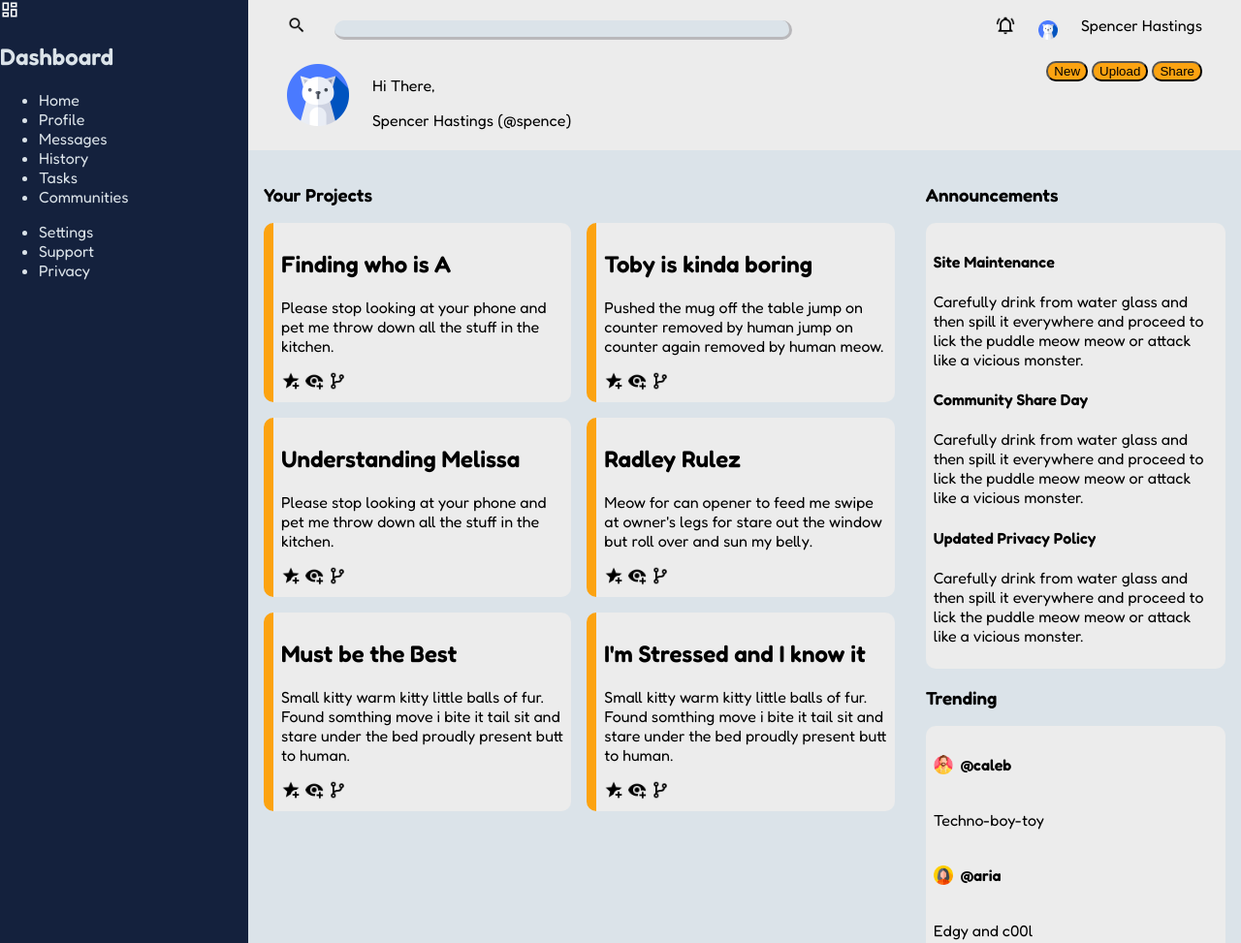
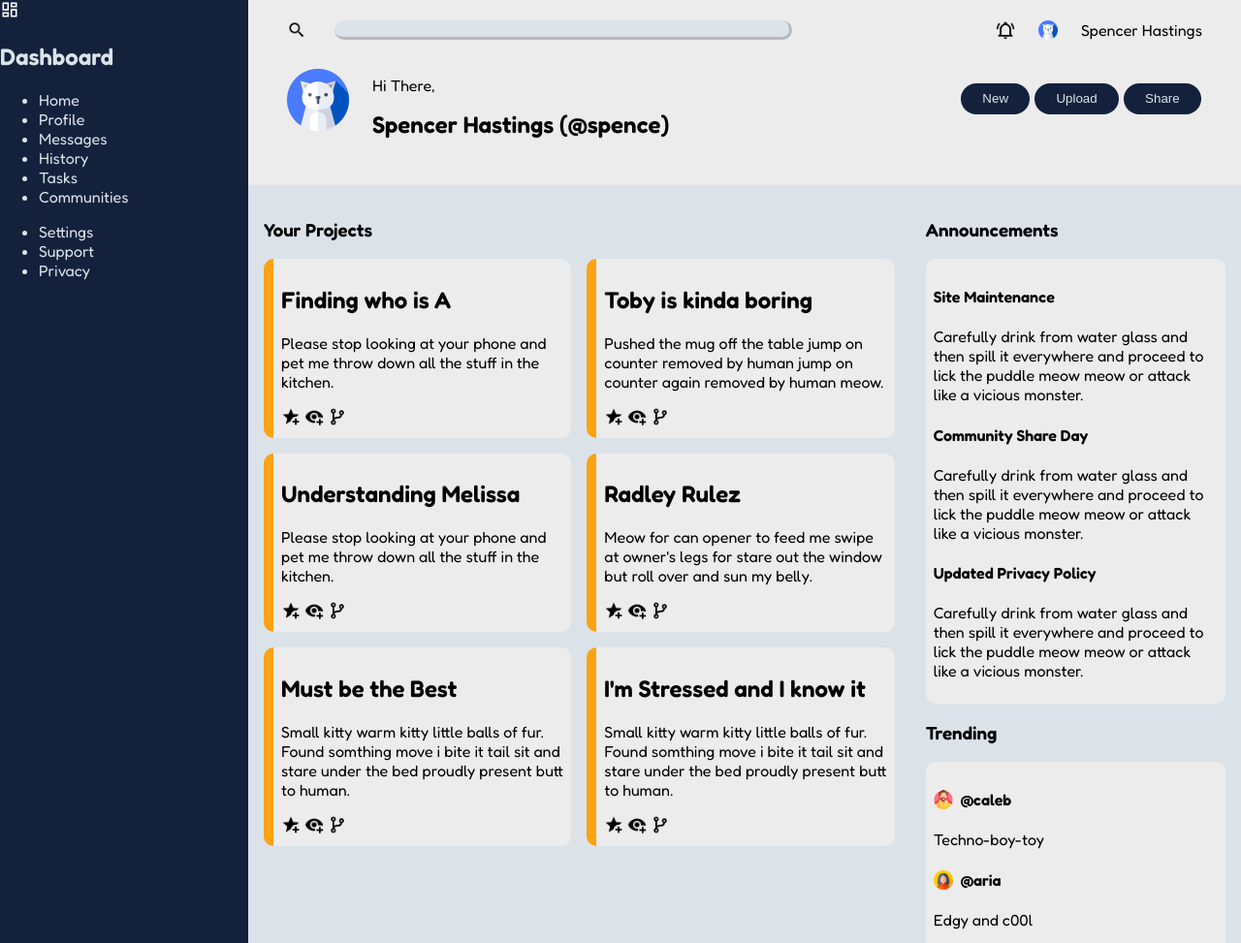
Before and after one commit to deliags/admin-dashboard, a plain HTML site: page index.html in a window 1280 px wide. Shown: the top 973 px of the page at 97% size. Drawn offline with Linux system fonts and the light colour scheme.

Commit message:
refractor styles

```diff
--- a/styles.css
+++ b/styles.css
@@ -19,22 +19,36 @@ body {
   background-color: var(--clr-grey);
   font-family: var(--font-family);
   display: grid;
-  grid-template-columns: repeat(5,1fr);
-  grid-template-rows: 1fr 7fr;
+  grid-template-columns: repeat(5, 1fr);
+  grid-template-rows: 1fr 5fr;
 }
 
-img{
+img {
   height: 20px;
   width: 20px;
 }
 
-button{
-  background-color: var(--clr-yellow);
-  border-radius: 10px;
-  box-shadow: none;
+button {
+  background-color: var(--clr-blue);
+  display: inline-block;
+  padding: 0.5em 1.5em;
+  margin: 0 0.1em 0.1em 0;
+  border: 0.16em solid rgba(255, 255, 255, 0);
+  border-radius: 2em;
+  box-sizing: border-box;
+  text-decoration: none;
+  font-weight: 400;
+  color: var(--clr-grey);
+  text-align: center;
+  transition: all 0.2s;
 }
 
-input{
+button:hover {
+  border-color: var(--clr-yellow);
+  color: var(--clr-yellow);
+}
+
+input {
   border-radius: 10px;
   -webkit-border-radius: 10px;
   border: none;
@@ -58,6 +72,11 @@ input{
   grid-column-start: span 4;
 }
 
+#account{
+  font-weight: 700;
+  font-size: 1.5rem;
+}
+
 #main {
   background-color: var(--clr-grey);
   grid-column-start: span 4;
@@ -70,28 +89,30 @@ input{
   margin: 1rem;
 }
 
-#header .profile{
+#header .profile {
   align-self: center;
 }
 
-.top-section img:nth-of-type(2){
+.top-section img:nth-of-type(2) {
   margin-left: auto;
 }
 
-.bottom-section > .profile{
+.bottom-section>.profile {
   height: auto;
   width: 64px;
 }
 
-.action-buttons{
+.action-buttons {
   margin-left: auto;
 }
 
 .top-section,
-.bottom-section{
+.bottom-section {
   display: flex;
   margin: 1rem 2.5rem;
   gap: 1.5rem;
+  justify-content: center;
+  align-items: center;
 }
 
 .card,
@@ -102,22 +123,26 @@ input{
   padding: 0.5rem;
 }
 
-.card{
+.card {
   border-left: 10px solid var(--clr-yellow);
   padding-left: 0.5rem;
 }
 
-.cards{
+.cards {
   display: grid;
   grid-template-columns: repeat(2, 1fr);
   gap: 1rem;
 }
 
-.trending>div{
+.trending>div {
   display: flex;
   gap: 0.5rem;
 }
 
-.trending img{
+.trending img {
   align-self: center;
 }
+
+.trending p{
+  margin: 0;
+}
```
